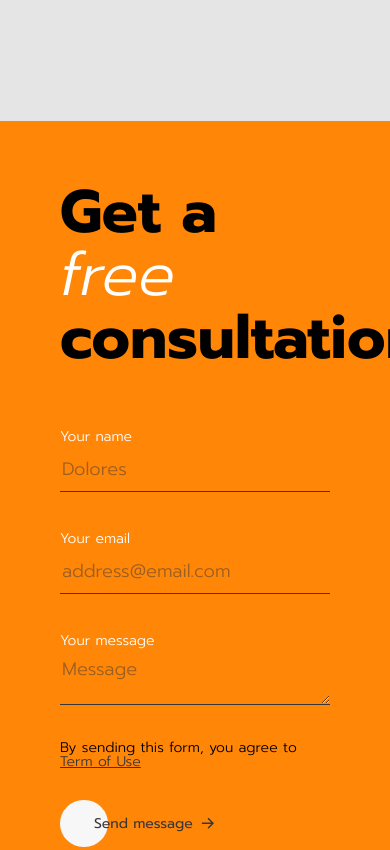
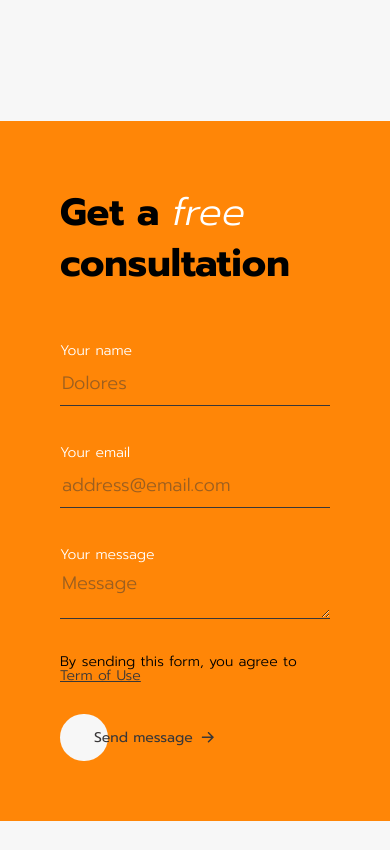
Before and after one commit to nataliia-orlova/travel-landing, a plain HTML site: page index.html in a window 390 px wide. Shown: the part 6960-7810 px from the top of the page. Drawn offline with Linux system fonts and the light colour scheme.

Commit message:
add responsive contact section

```diff
--- a/scss/_common.scss
+++ b/scss/_common.scss
@@ -5,7 +5,7 @@
 }
 
 body {
-	background-color: $grey-light-300;
+	background-color: $grey-200;
 }
 footer {
 	background-color: white;
--- a/scss/_contact.scss
+++ b/scss/_contact.scss
@@ -123,7 +123,26 @@
 		&__form {
 			width: 100vw;
 			border-radius: 0;
-			margin-bottom: 140px;
+			margin-bottom: 80px;
+		}
+	}
+	@media (max-width: 576px) {
+		&__heading {
+			font-family: Prompt;
+			font-size: 38px;
+			font-weight: 700;
+			line-height: 40px;
+			letter-spacing: 0em;
+			text-align: left;
+		}
+		&__heading--italic {
+			font-size: 38px;
+		}
+		&__form {
+			margin-bottom: 60px;
+		}
+		& {
+			margin-bottom: 80px;
 		}
 	}
 }
```
Also changed, not shown: scss/styles.css, 1 other file.
